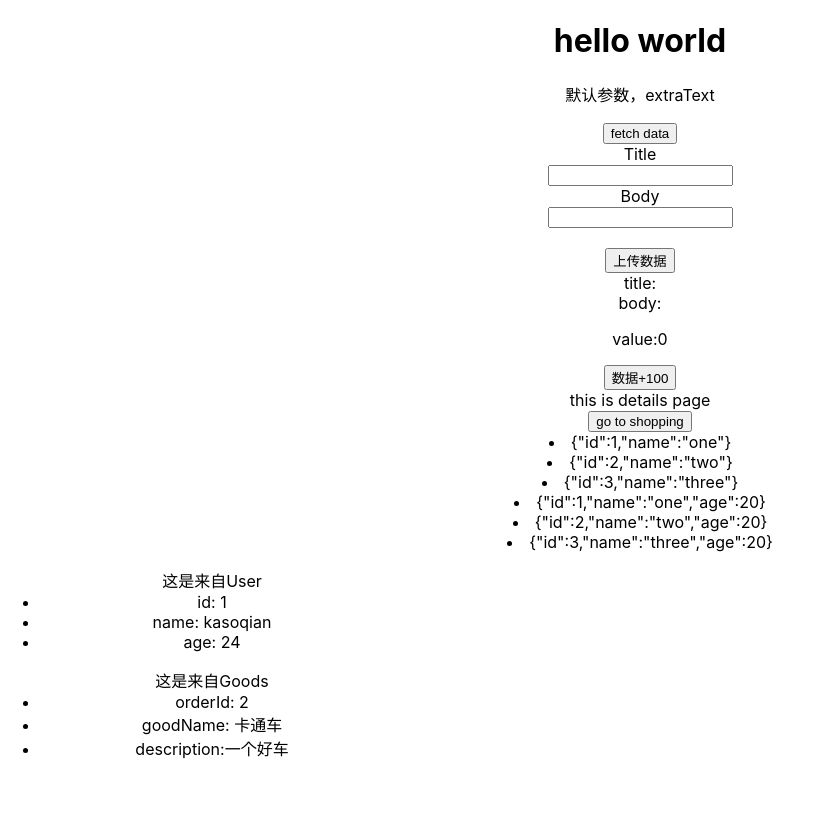
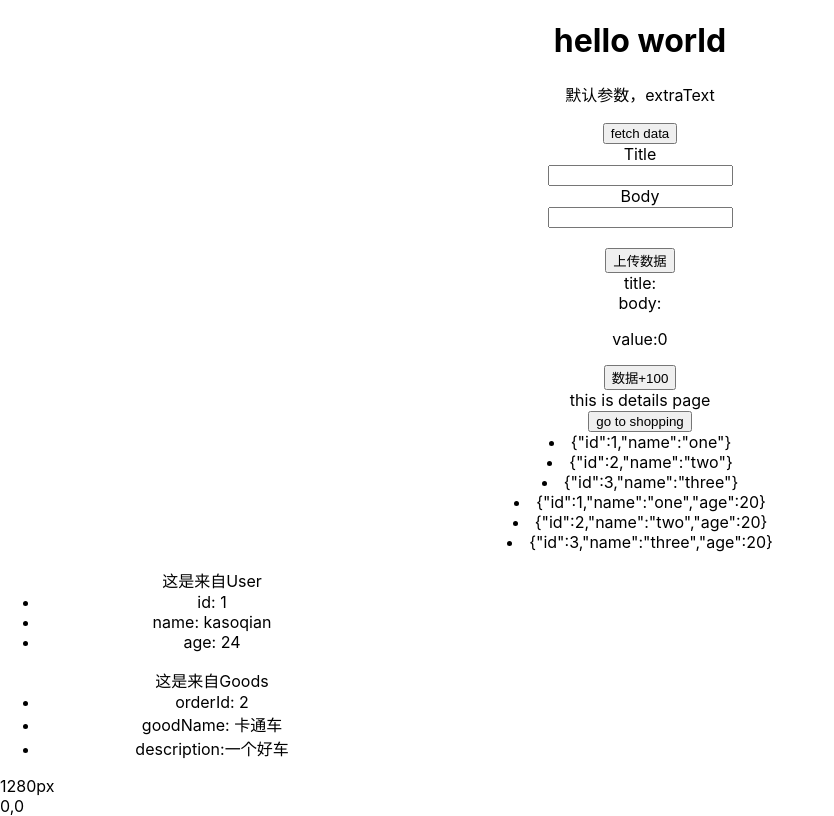
Before and after one commit to kasoqian/react-typescript-demo, a React (Create React App) app: page / in a window 1280 px wide. Shown: the whole page, without its empty margins (0-834 px from the left). Built offline with nearby package versions, Linux system fonts and the light colour scheme.

Commit message:
feat: 完成2个hook 屏幕尺寸和鼠标位置

```diff
--- /dev/null
+++ b/src/components/useHook/index.tsx
@@ -0,0 +1,18 @@
+import useMouse from "../../hooks/useMounse";
+import useWidth from "../../hooks/useWidth";
+
+function ScreenWidth() {
+  const screenWidth = useWidth();
+  const [x, y] = useMouse();
+
+  return (
+    <>
+      <div>{screenWidth}</div>
+      <div>
+        {x},{y}
+      </div>
+    </>
+  );
+}
+
+export default ScreenWidth;
--- /dev/null
+++ b/src/hooks/useMounse.ts
@@ -0,0 +1,23 @@
+import { useEffect, useState } from "react";
+
+function useMouse() {
+  const [xPoint, setXPoint] = useState(0);
+  const [yPoint, setYPoint] = useState(0);
+
+  const mouseMove = (e: MouseEvent) => {
+    setXPoint(e.x);
+    setYPoint(e.y);
+  };
+
+  useEffect(() => {
+    document.addEventListener("mousemove", mouseMove);
+
+    return () => {
+      document.removeEventListener("mousemove", mouseMove);
+    };
+  }, []);
+
+  return [xPoint, yPoint];
+}
+
+export default useMouse;
--- /dev/null
+++ b/src/hooks/useWidth.ts
@@ -0,0 +1,24 @@
+import { useState, useEffect } from "react";
+
+type widthType = `${number}px`;
+
+function useWidth() {
+  const [screenWidth, setScreenWidth] = useState<widthType>(
+    `${window.innerWidth}px`,
+  );
+
+  const onResize = () => {
+    setScreenWidth(`${window.innerWidth}px`);
+  };
+
+  useEffect(() => {
+    window.addEventListener("resize", onResize);
+    return () => {
+      window.removeEventListener("resize", onResize);
+    };
+  }, []);
+
+  return screenWidth;
+}
+
+export default useWidth;
--- a/src/index.tsx
+++ b/src/index.tsx
@@ -4,11 +4,13 @@ import "./index.css";
 import App from "./App";
 import InputValueProvider from "./context/input";
 import reportWebVitals from "./reportWebVitals";
+import ScreenWidth from "./components/useHook";
 
 ReactDOM.render(
   <React.StrictMode>
     <InputValueProvider>
       <App headerText="hello world"></App>
+      <ScreenWidth />
     </InputValueProvider>
   </React.StrictMode>,
   document.getElementById("root"),
```
Also changed, not shown: 1 other file (tests, documents, lock files or other folders).
